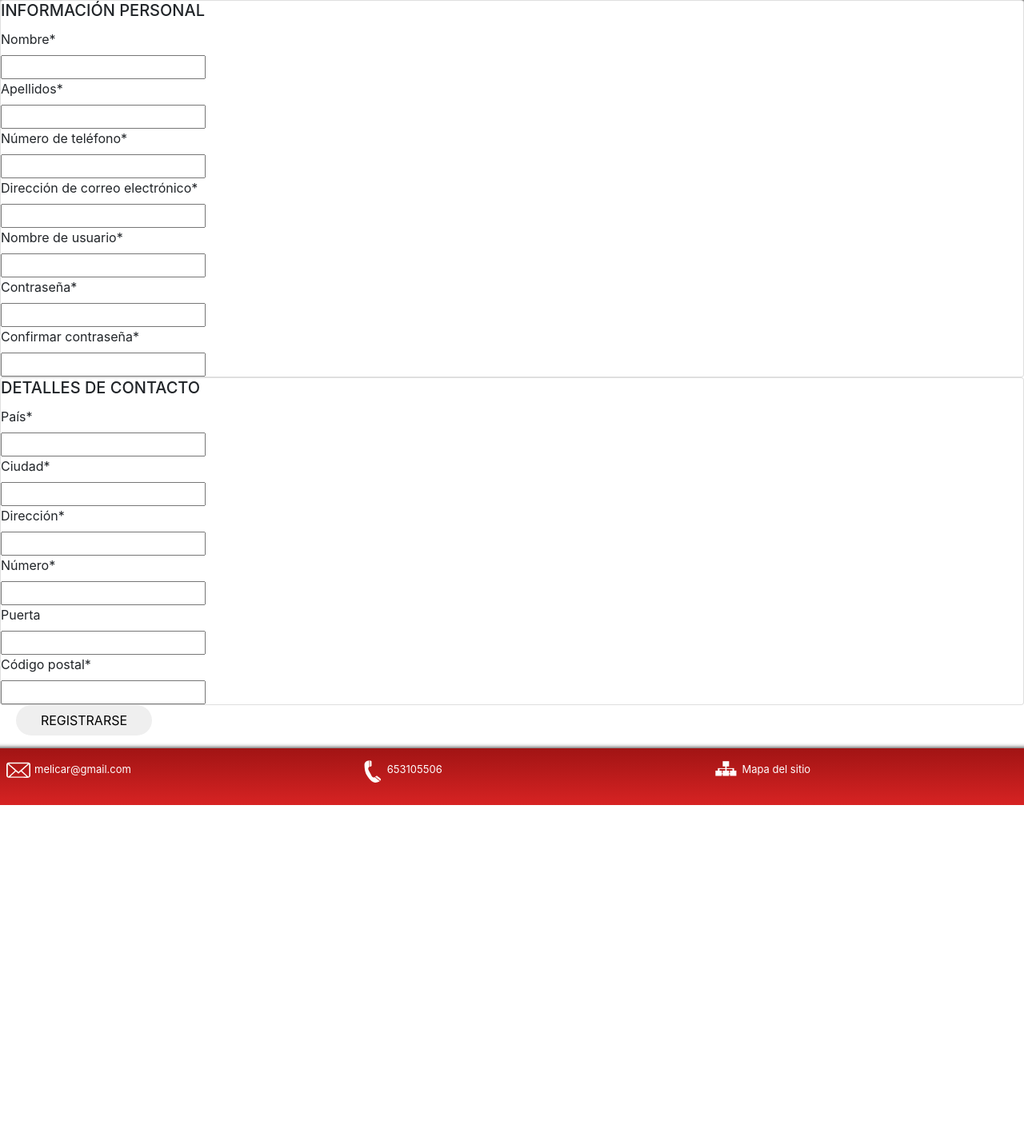
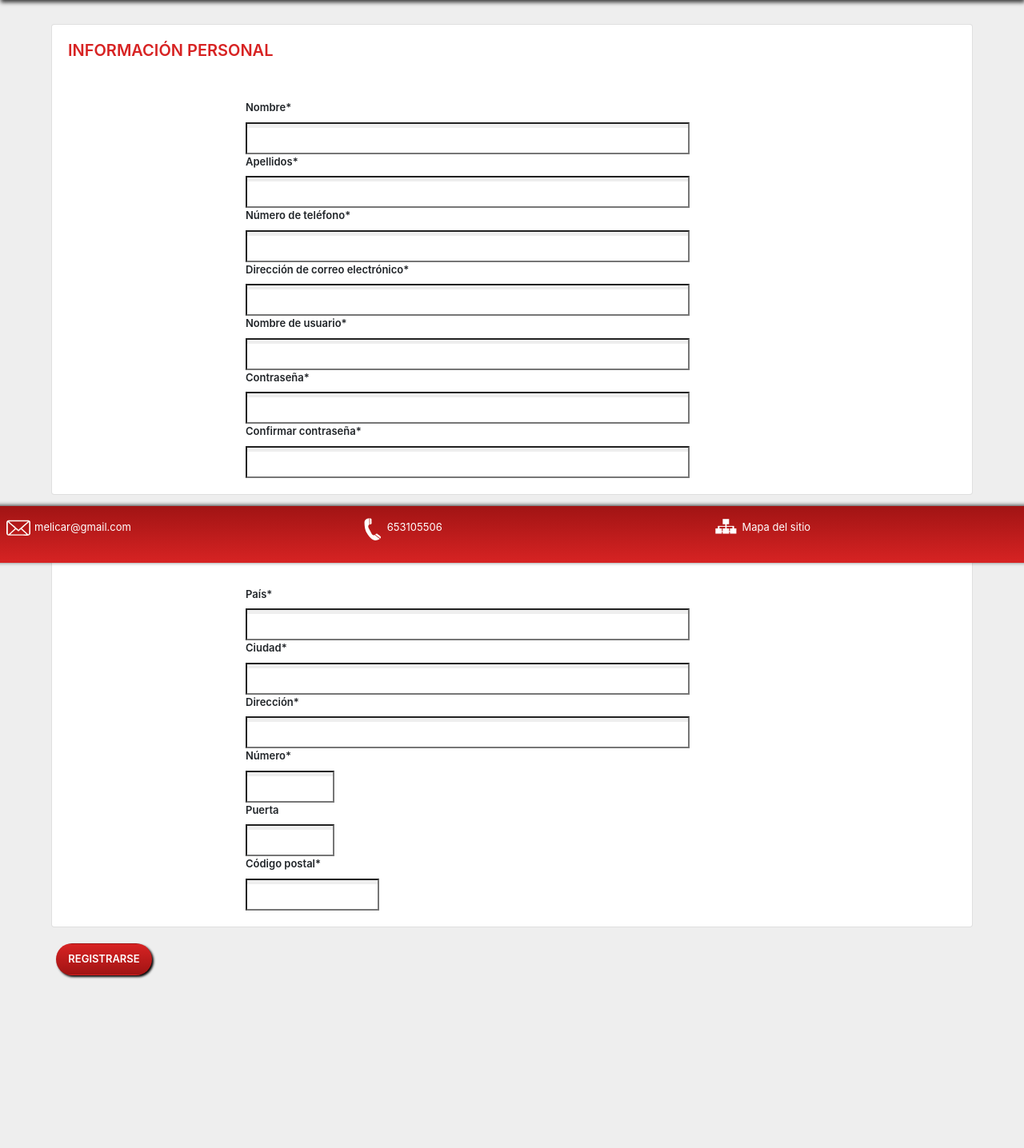
Before and after one commit to yassermoh97/melicar, a PHP site: page /php/templates/temp-registration.php in a window 1280 px wide. Shown: the part 96-1532 px from the top of the page at 80% size. Before the commit the page ends 1103 px from the top, so only its background shows below. Run offline with PHP 8.4, Linux system fonts and the light colour scheme; some libraries are stand-ins or nearby versions.

Commit message:
Establecer color de fondo para el <body>
Establecer el <footer> en una posición fija

Modificar el color de fondo al posicionar el puntero sobre el boton de
búsqueda a un gradiente además de poner en negrita la letra

Modificar el margen inferior al mensaje de presentación de la página web

Eliminar el color de fondo del mensaje de presentación de la página web

Letra en negrita en el boton de inicio de sesión y de registro

```diff
--- a/css/styles.css
+++ b/css/styles.css
@@ -11,6 +11,10 @@
 
 html {
     overflow-x: hidden;
+}
+
+body {
+    background-color: #EEEEEE;
 }
 .navbar {
     background-image: linear-gradient(#A11414, #D72323);
@@ -119,6 +123,7 @@ hr {
     font-size: 12px;
     background-color: #D72323;
     border: solid 3px #D72323;
+    font-weight: 600;
 }
 
 #signin:hover {
@@ -132,6 +137,7 @@ hr {
     font-size: 12px;
     background-color: #303841;
     border: solid 3px white;
+    font-weight: 600;
 }
 
 #signup:hover {
@@ -210,15 +216,16 @@ hr {
    height: 40px;
    margin-left: 25%;
    margin-top: 20px;
-   background-color: #D72323;
+   background-image: linear-gradient(#D72323, #A11414);
    color: white;
    font-size: 13px;
    box-shadow: 2px 2px 3px black;
+   font-weight: 600;
    border: none;
 }
 
 #search-btn:hover {
-    background-color: #A11414;
+    background-image: linear-gradient(#950F0F, #950F0F);
 }
 
 #mark-white {
@@ -242,16 +249,12 @@ hr {
 
 #welcome {
     margin-top: 30px;
-    margin-bottom: 40px;
+    margin-bottom: 160px;
     width: 90%;
-    box-shadow: 3px 3px 8px black;
     margin-left: auto;
     margin-right: auto;
 }
 
-#body-welcome {
-    background-color: #EEEEEE;
-}
 
 #title-welcome {
     color: #D72323;
@@ -267,6 +270,7 @@ hr {
 ----------------------------------------------------------------
 ----------------------------------------------------------------*/
 
+/* Estilos aplicados a temp-footer.php */
 
 
 #page-footer {
@@ -276,7 +280,8 @@ hr {
     -webkit-box-shadow: 1px -1px 5px 0px rgba(0,0,0,0.75);
     -moz-box-shadow: 1px -1px 5px 0px rgba(0,0,0,0.75);
     box-shadow: 1px -1px 5px 0px rgba(0,0,0,0.75);
-
+    position: fixed;
+    bottom: 0;
 }
 
 #icon2, #icon3 {
@@ -300,3 +305,83 @@ hr {
     color: white;
     font-size: 13px;
 }
+
+
+
+/*----------------------------------------------------------------
+----------------------------------------------------------------
+----------------------------------------------------------------
+----------------------------------------------------------------
+----------------------------------------------------------------
+----------------------------------------------------------------*/
+
+
+
+/* Estilos aplicados a temp-registration.php */
+
+#back-regist {
+    background-color: #EEEEEE;
+}
+
+#personal {
+    width: 90%;
+    margin-top: 30px;
+    margin-left: auto;
+    margin-right: auto;
+    padding: 20px;
+}
+
+#contacto {
+    width: 90%;
+    margin-top: 20px;
+    margin-bottom: 20px;
+    margin-left: auto;
+    margin-right: auto;
+    padding: 20px;
+}
+
+#title-registration1, #title-registration2 {
+    color: #D72323;
+    font-weight: 600;
+    margin-bottom: 50px;
+}
+
+.regist-control {
+    font-size: 13px;
+    font-weight: 600;
+    margin-left: 20%;
+}
+
+.regist {
+    width: 50%;
+    height: 40px;
+    margin-left: 20%;
+    box-shadow: inset 0px 5px #EEEEEE;
+    padding: 10px;
+    font-size: 13px;
+}
+
+#regist-numero, #regist-puerta {
+    width: 10%;
+}
+
+#regist-postal {
+    width: 15%;
+}
+
+#btn-regist {
+    margin-bottom: 200px;
+    margin-left: 70px;
+    background-image: linear-gradient(#D72323, #A11414);
+    color: white;
+    font-size: 13px;
+    width: 120px;
+    height: 40px;
+    text-align: center;
+    font-weight: 600;
+    box-shadow: 2px 2px 3px black;
+}
+
+#btn-regist:hover {
+    background-image: linear-gradient(#950F0F, #950F0F);
+}
```
